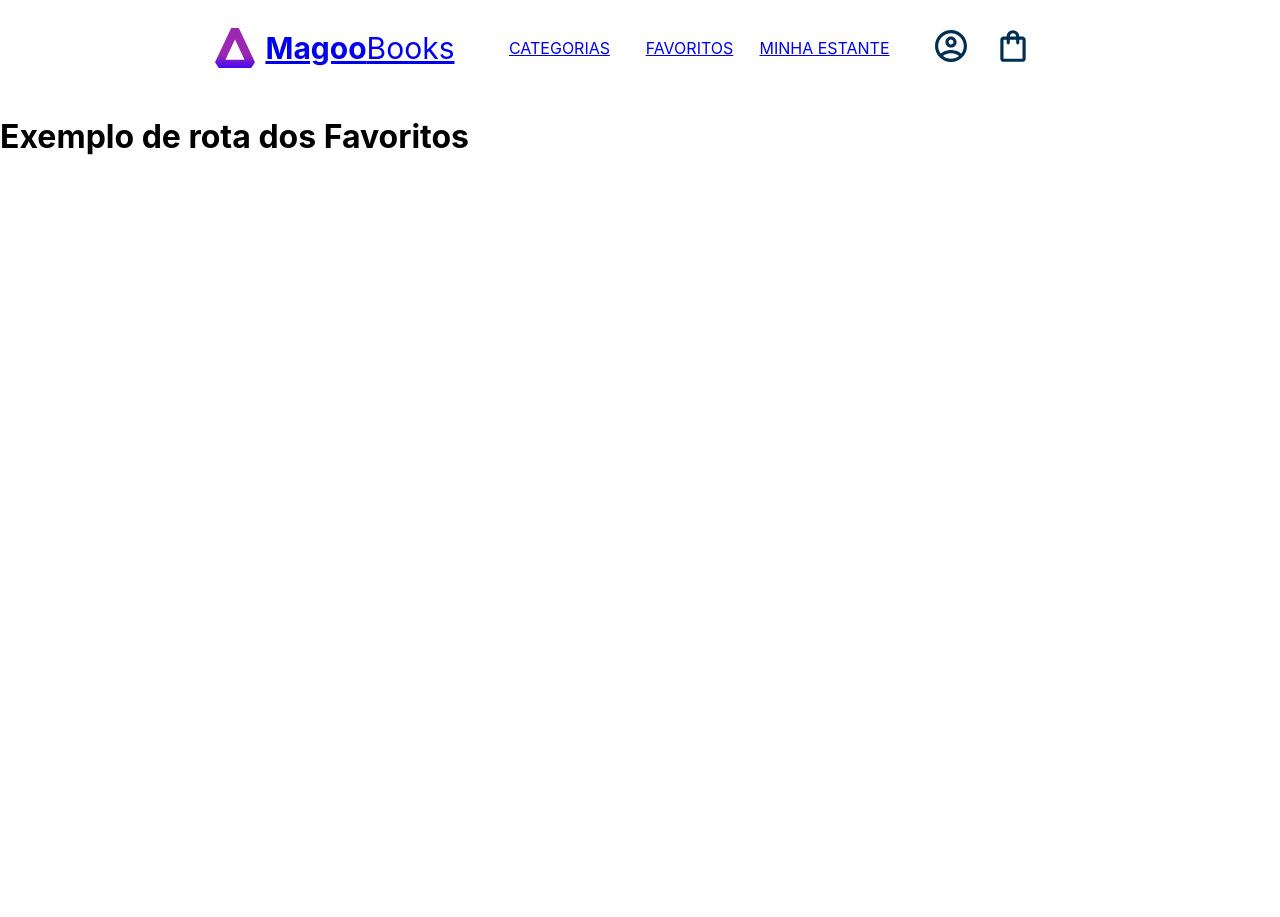
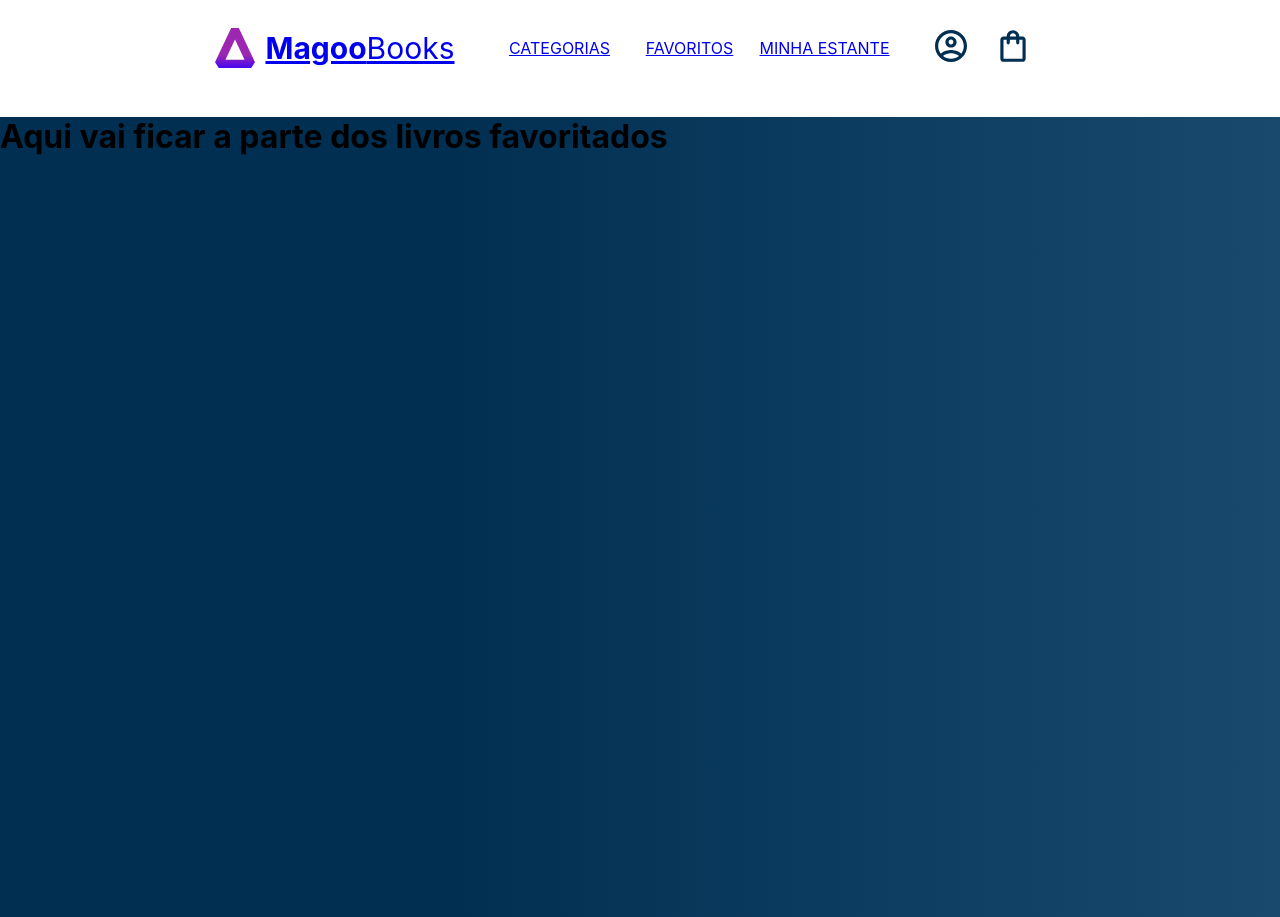
Before and after one commit to Kaiorc/magoo-books, a React (Vite) app: page /favoritos in a window 1280 px wide. Before the commit the page ends 800 px from the top, so only its background shows below. Built offline with nearby package versions, Linux system fonts and the light colour scheme.

Commit message:
Componente "App" renomeado para "Home" e componente de favoritos e pasta de rotas criados

```diff
--- a/src/index.jsx
+++ b/src/index.jsx
@@ -1,9 +1,10 @@
 import React from 'react'
 import ReactDOM from 'react-dom/client'
-import App from './App.jsx'
+import Home from './routes/Home.jsx'
 import Header from './components/Header/index.jsx'
 import { createGlobalStyle } from 'styled-components'
 import { BrowserRouter, Routes, Route } from 'react-router-dom'
+import Favorites from './routes/Favorites.jsx'
 
 const GlobalStyle = createGlobalStyle`
   body {
@@ -31,8 +32,8 @@ ReactDOM.createRoot(document.getElementById('root')).render(
     <BrowserRouter>
       <Header />
       <Routes>
-        <Route path="/" element={<App />} />
-        <Route path="/favoritos" element={<h1> Exemplo de rota dos Favoritos </h1>} />
+        <Route path="/" element={<Home />} />
+        <Route path="/favoritos" element={<Favorites />} />
       </Routes>
     </BrowserRouter>
   </React.StrictMode>,
--- a/src/App.jsx
+++ b/src/routes/Favorites.jsx
@@ -1,5 +1,3 @@
-import Search from './components/Search'
-import NewReleases from './components/NewReleases'
 import styled from 'styled-components'
 
 const AppContainer = styled.div`
@@ -8,11 +6,10 @@ const AppContainer = styled.div`
   background: linear-gradient(90deg,#002F52 35%,#326589 165%);
 `
 
-export default function App() {
+export default function Favorites() {
   return (
     <AppContainer>
-      <Search />
-      <NewReleases />
+      <h1> Aqui vai ficar a parte dos livros favoritados </h1>
     </AppContainer>
   )
 }
--- /dev/null
+++ b/src/routes/Home.jsx
@@ -0,0 +1,18 @@
+import Search from '../components/Search'
+import NewReleases from '../components/NewReleases'
+import styled from 'styled-components'
+
+const AppContainer = styled.div`
+  width: 100vw;
+  height: 100vh;
+  background: linear-gradient(90deg,#002F52 35%,#326589 165%);
+`
+
+export default function Home() {
+  return (
+    <AppContainer>
+      <Search />
+      <NewReleases />
+    </AppContainer>
+  )
+}
```
